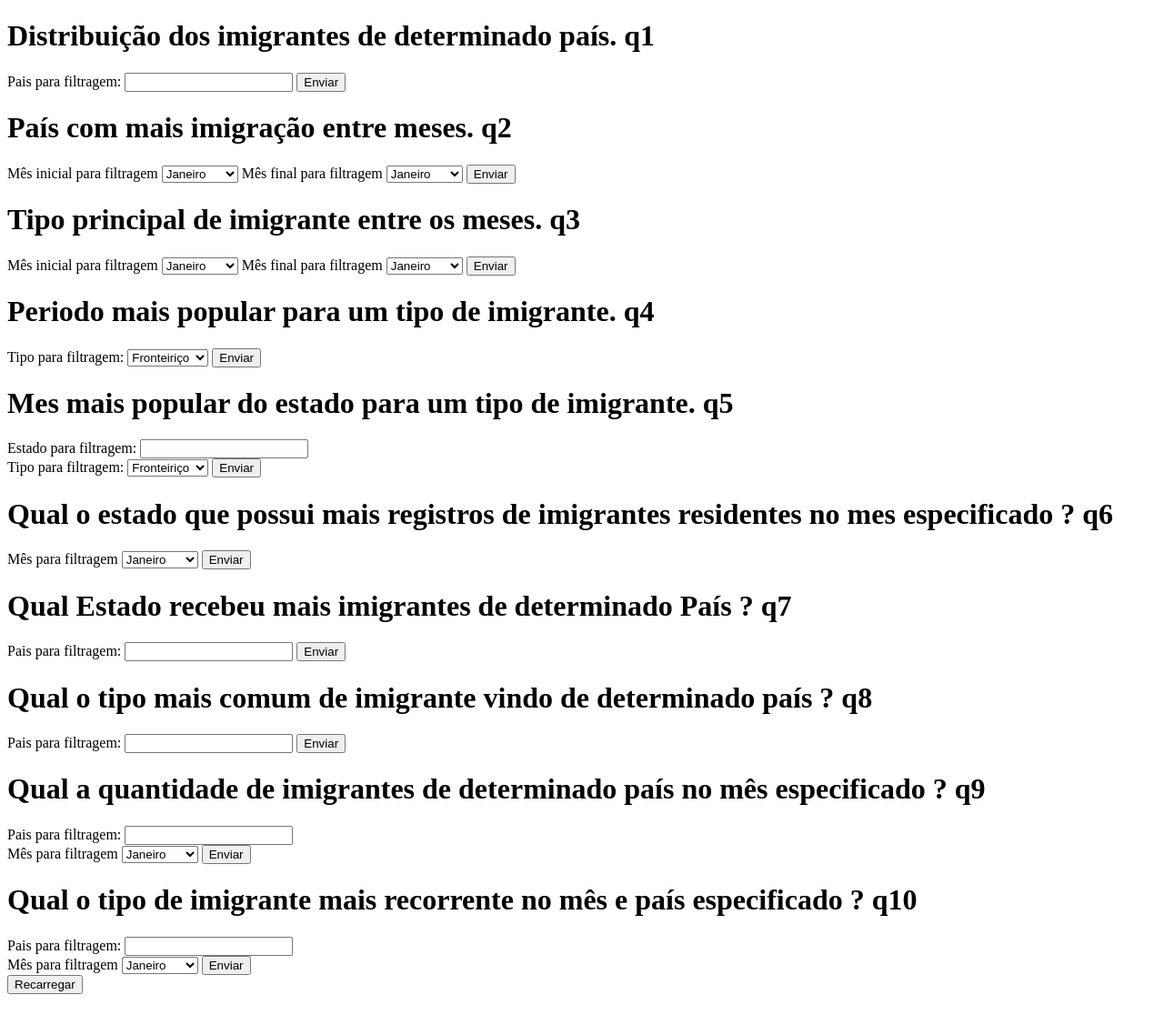
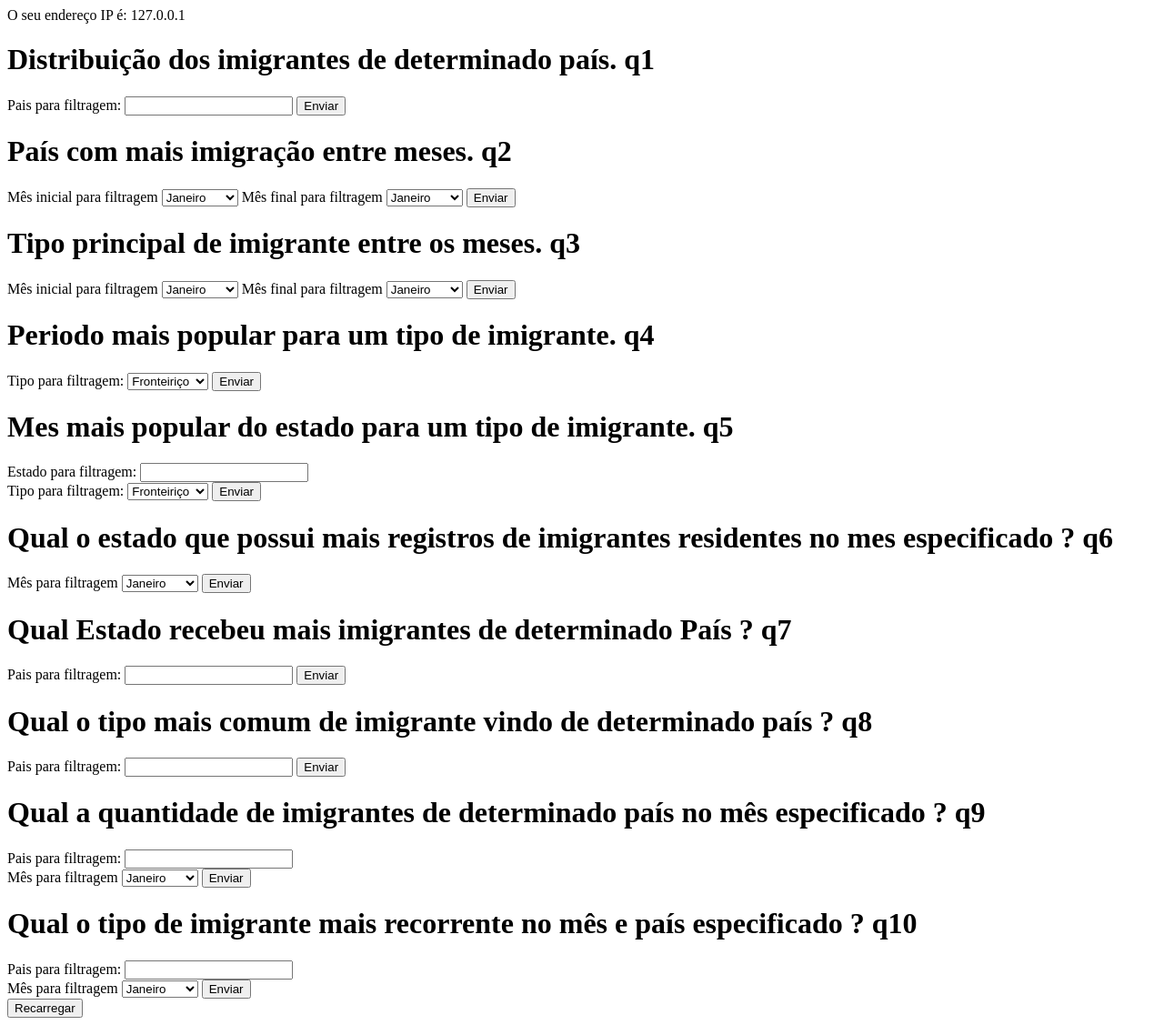
Before and after one commit to ArthurHenriqueSilva/Programaca0_Web_2023_UFS_G6, a PHP site: page / in a window 1280 px wide. Shown: the whole page at 91% size. Before the commit the page ends 1093 px from the top, so only its background shows below. Run offline with PHP 8.4, Linux system fonts and the light colour scheme.

Commit message:
Update and rename index.html to index.php

```diff
--- a/src/templates/index.html
+++ b/src/templates/index.php
@@ -6,6 +6,7 @@
     <title>Primeiro Teste - Implantação</title>
 </head>
 <body>
+    O seu endereço IP é: <? echo $_SERVER["REMOTE_ADDR"]; ?>
     <h1>Distribuição dos imigrantes de determinado país. q1</h1>
     <form action="/distribuicao_imigrantes_pais" method="post">
         <label for="pais_filtro_distribuicao_imigrantes_pais">Pais para filtragem: </label>
```
